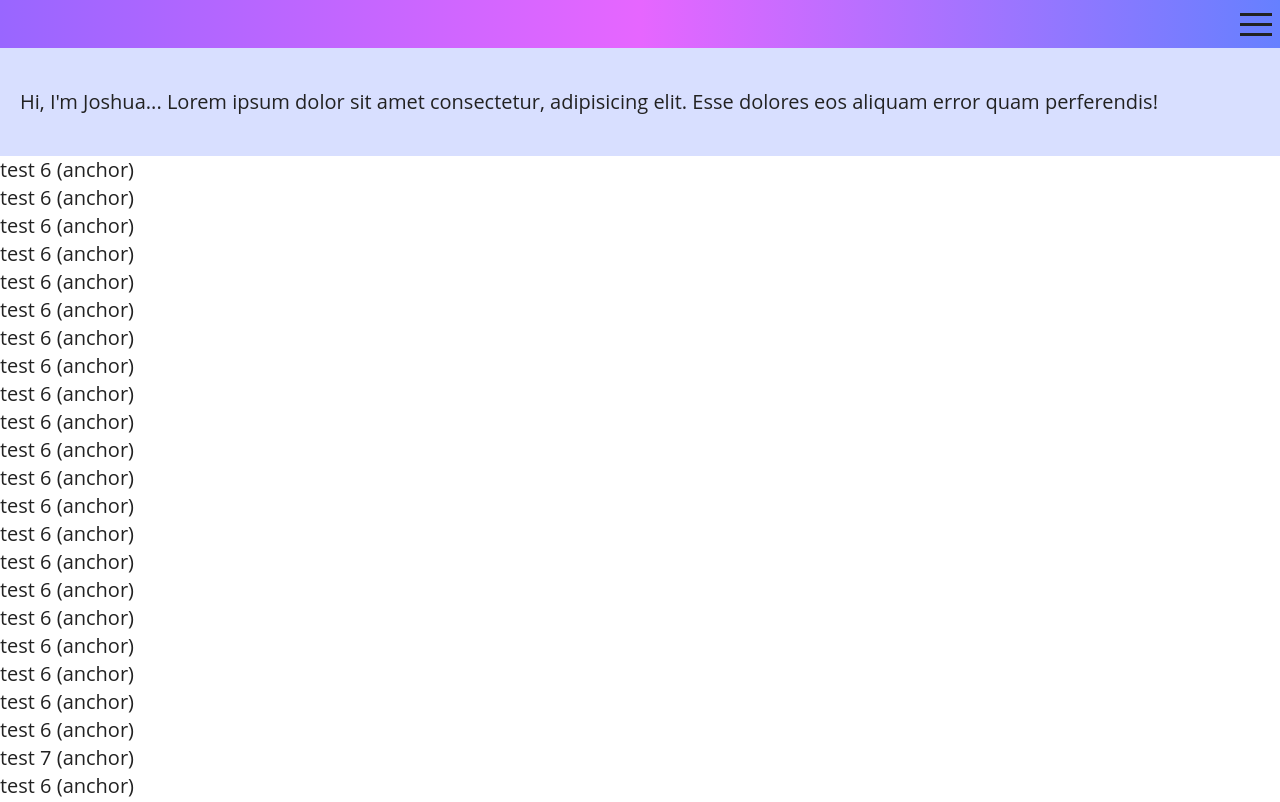
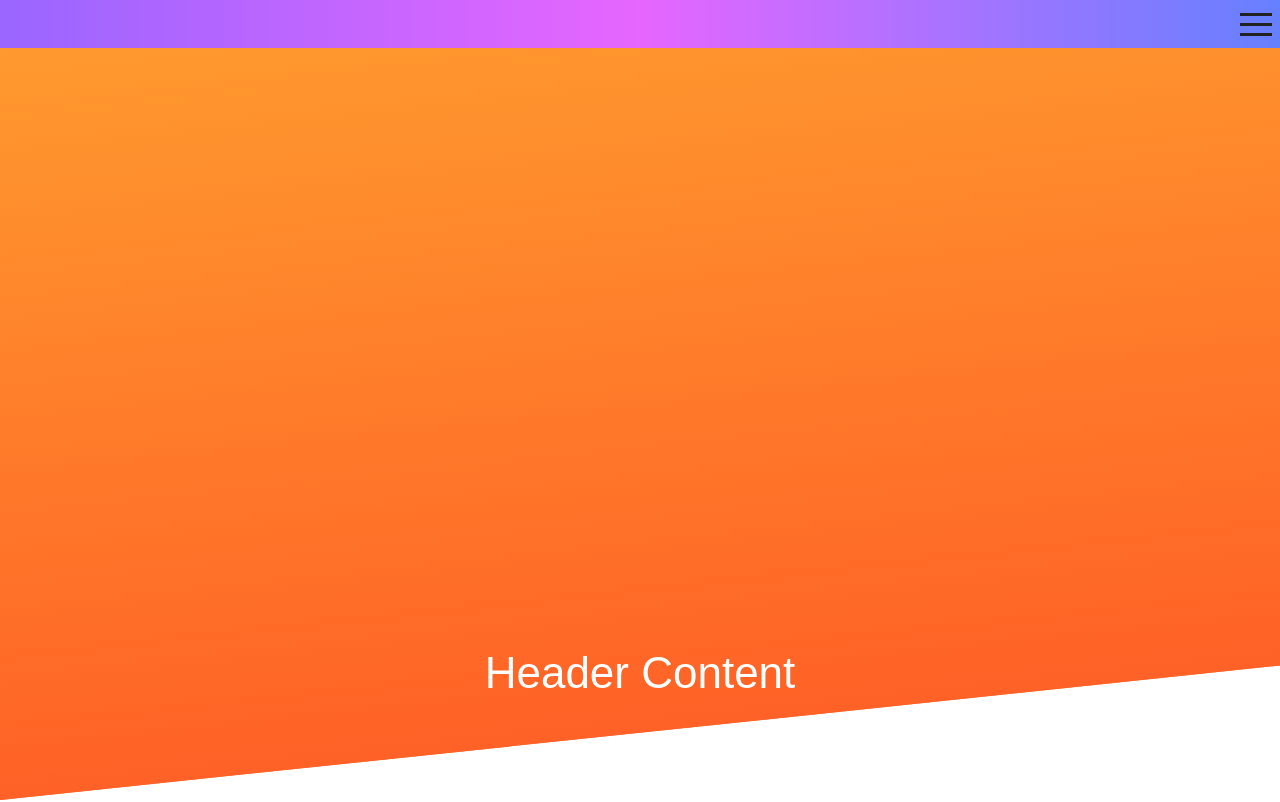
Before and after one commit to Brayve-Pancake/portfolio, a React (Vite) app: page / in a window 1280 px wide. Shown: the top 802 px of the page. Built offline with nearby package versions, Linux system fonts and the light colour scheme.

Commit message:
First attempt at skewed design

```diff
--- a/sass-boilerplate/stylesheets/layout/_about.scss
+++ b/sass-boilerplate/stylesheets/layout/_about.scss
@@ -0,0 +1,30 @@
+HTML CSS Result Skip Results Iframe header {
+  position: relative;
+  height: 300px;
+  overflow: hidden;
+}
+
+.header__bg {
+  position: absolute;
+  top: 0;
+  bottom: 0;
+  right: 0;
+  left: 0;
+  width: 100%;
+  height: 100%;
+  background-image: linear-gradient(#ff9d2f, #ff6126);
+  transform: skewY(-6deg);
+  transform-origin: top left;
+}
+
+h1 {
+  margin: 0;
+  padding: 100px 0;
+  font: 44px "Arial";
+  text-align: center;
+}
+
+header h1 {
+  position: relative;
+  color: white;
+}
--- a/sass-boilerplate/stylesheets/layout/_intro.scss
+++ b/sass-boilerplate/stylesheets/layout/_intro.scss
@@ -1,4 +1,57 @@
 .intro {
-  background: $pastel-color-1;
-  padding: 1em;
+  // background: $pastel-color-1;
+  // padding: 1em;
 }
+
+// .diagonal-box {
+//   background-image: linear-gradient(45deg, #6303b1, #ff0099);
+//   transform: skewY(-11deg);
+//   position: relative;
+// }
+
+// .content {
+//   max-width: 50em;
+//   margin: 0 auto;
+//   transform: skewY(11deg);
+//   position: relative;
+// }
+
+// .diagonal-box:before {
+//   position: absolute;
+//   top: 0;
+//   right: 0;
+//   left: 0;
+//   bottom: 0;
+//   background-image: linear-gradient(45deg, #654ea3, #eaafc8);
+//   transform: skewY(-11deg);
+// }
+HTML CSS Result Skip Results Iframe header {
+  position: relative;
+  height: 300px;
+  overflow: hidden;
+}
+
+.header__bg {
+  position: absolute;
+  top: 0;
+  bottom: 0;
+  right: 0;
+  left: 0;
+  width: 100%;
+  height: 100%;
+  background: linear-gradient(#ff9d2f, #ff6126);
+  transform: skewY(-6deg);
+  transform-origin: top left;
+}
+
+h1 {
+  margin: 0;
+  padding: 100px 0;
+  font: 44px "Arial";
+  text-align: center;
+}
+
+header h1 {
+  position: relative;
+  color: white;
+}
--- a/src/App.tsx
+++ b/src/App.tsx
@@ -1,11 +1,24 @@
 import "../sass-boilerplate/stylesheets/main.scss";
-import { Footer, Intro, Navbar } from "./components/index";
+import {
+  About,
+  Footer,
+  Intro,
+  MyBuilds,
+  Navbar,
+  Skills,
+  Testamonials,
+} from "./components/index";
 
 function App() {
   return (
     <div className="App">
       <Navbar />
       <Intro />
+      <About />
+      <Skills />
+      <MyBuilds />
+      <Testamonials />
+      <Skills />
       <div id="anchor" className="element">
         test 6 (anchor)
       </div>
--- a/src/components/About.tsx
+++ b/src/components/About.tsx
@@ -1,12 +1,22 @@
 export default function About() {
   return (
-    <div className="about">
-      <p className="about-text">
-        Here's some infor about me Lorem ipsum dolor sit amet consectetur
-        adipisicing elit. Perferendis quis rerum magni, laborum repellat libero
-        aspernatur corrupti vitae id iure repellendus veniam laudantium sunt
-        dignissimos commodi a minima, distinctio soluta?
-      </p>
+    // <div className="about">
+    //   <p className="about-text">
+    //     Here's some infor about me Lorem ipsum dolor sit amet consectetur
+    //     adipisicing elit. Perferendis quis rerum magni, laborum repellat libero
+    //     aspernatur corrupti vitae id iure repellendus veniam laudantium sunt
+    //     dignissimos commodi a minima, distinctio soluta?
+    //   </p>
+    // </div>
+    <div>
+      <header>
+        <div className="header__bg"></div>
+        <h1>Header Content</h1>
+      </header>
+
+      <section>
+        <h1>Section Content</h1>
+      </section>
     </div>
   );
 }
--- a/src/components/Intro.tsx
+++ b/src/components/Intro.tsx
@@ -1,10 +1,20 @@
 export default function Intro() {
   return (
-    <div className="intro">
-      <p className="intro-text">
-        Hi, I'm Joshua... Lorem ipsum dolor sit amet consectetur, adipisicing
-        elit. Esse dolores eos aliquam error quam perferendis!
-      </p>
+    // <div className="intro">
+    //   <p className="intro-text">
+    //     Hi, I'm Joshua... Lorem ipsum dolor sit amet consectetur, adipisicing
+    //     elit. Esse dolores eos aliquam error quam perferendis!
+    //   </p>
+    // </div>
+    <div>
+      <header>
+        <div className="header__bg"></div>
+        <h1>Header Content</h1>
+      </header>
+
+      <section>
+        <h1>Section Content</h1>
+      </section>
     </div>
   );
 }
```
